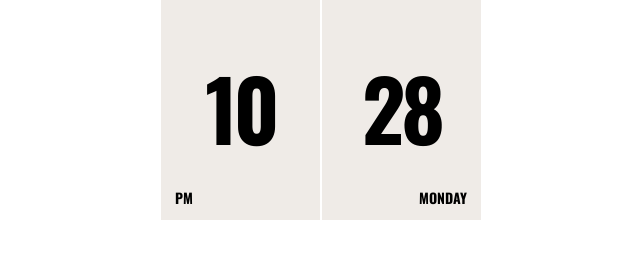
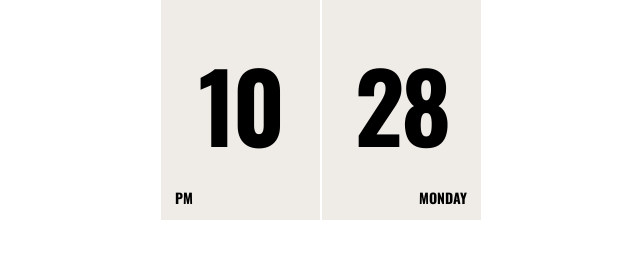
Before and after one commit to MiskaNotion/neutral-clock, a plain HTML site: page index.html in a window 1280 px wide. Shown: the whole page, without its empty margins (319-959 px from the left). Drawn offline with nearby package versions, Linux system fonts and the light colour scheme.

Commit message:
index.html

```diff
--- a/index.html
+++ b/index.html
@@ -37,16 +37,16 @@
     overflow: hidden;
   }
 
-  .number {
+.number {
   position: absolute;
   top: 50%;
   left: 50%;
-  transform: translate(-50%, -54%); /* less vertical pull */
-  font-size: 84px;                  /* ⬅️ smaller so it fits */
-  font-weight: 800;
+  transform: translate(-50%, -56%); /* tiny adjustment */
+  font-size: 96px;                  /* ⬅️ bigger time */
+  font-weight: 700;                 /* Oswald looks better here */
   line-height: 1;
   color: #000;
-  letter-spacing: -4px;
+  letter-spacing: -3px;             /* prevents crowding */
 }
 
   .label-left {
```
